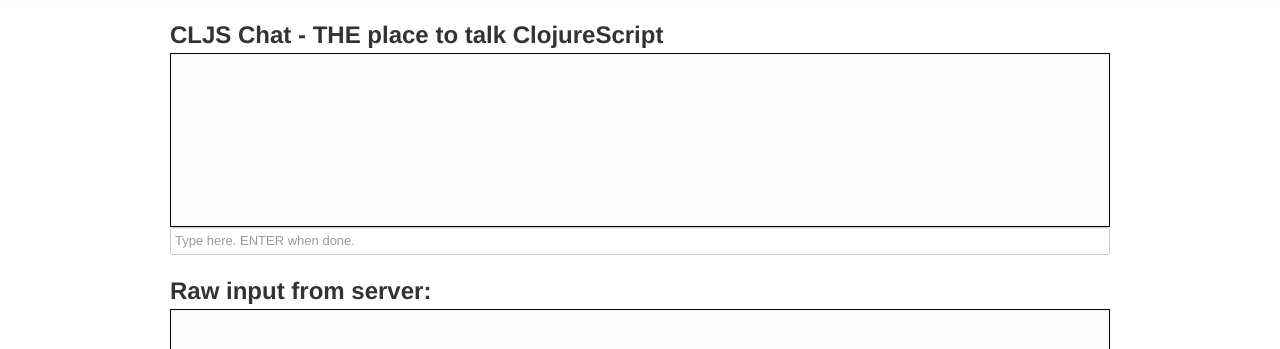
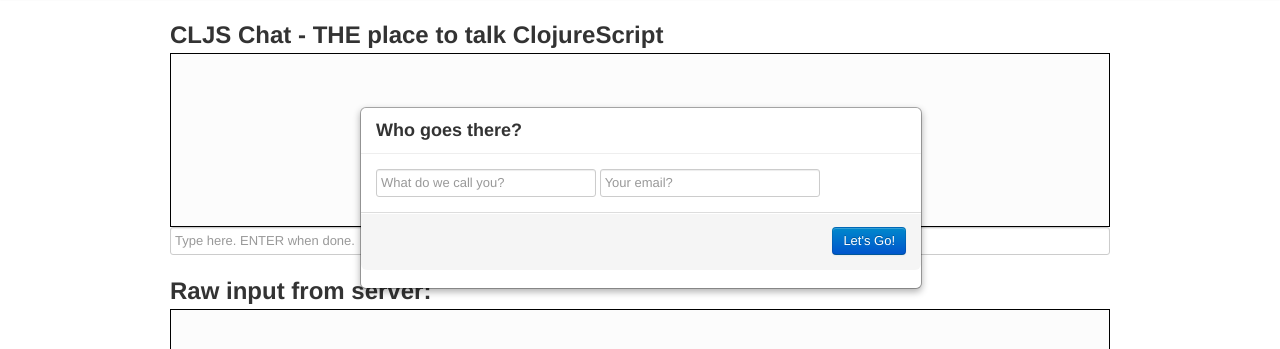
Before and after one commit to sparkertime/cljsdemo, a plain HTML site: page resources/public/index.html in a window 1280 px wide. Shown: the part 43-392 px from the top of the page. Drawn offline with Linux system fonts and the light colour scheme.

Commit message:
Fleshed out the CLJS

```diff
--- a/resources/public/index.html
+++ b/resources/public/index.html
@@ -19,9 +19,10 @@
 
     <!-- Le HTML5 shim, for IE6-8 support of HTML5 elements -->
     <!--[if lt IE 9]>
-      <script src="http://html5shim.googlecode.com/svn/trunk/html5.js"></script>
+    <script src="http://html5shim.googlecode.com/svn/trunk/html5.js"></script>
     <![endif]-->
     <script src="/js/jquery-1.7.2.min.js"></script>
+    <script src="/js/bootstrap-modal.js"></script>
   </head>
 
   <body>
@@ -59,5 +60,20 @@
       </div>
 
     </div> <!-- /container -->
+    <div class="modal" id="registration">
+      <div class="modal-header">
+        <h3>Who goes there?</h3>
+      </div>
+      <form id="registration" class="form-horizontal">
+        <div class="modal-body">
+          <input type="text" id="handle" placeholder="What do we call you?"/>
+          <input type="text" id="email" placeholder="Your email?"/>
+        </div>
+        <div class="modal-footer">
+          <input type="submit" value="Let's Go!" class="btn btn-primary" />
+        </div>
+      </form>
+    </div>
+    <script src="/js/main.js"></script>
   </body>
 </html>
```
Also changed, not shown: 5 other files.
